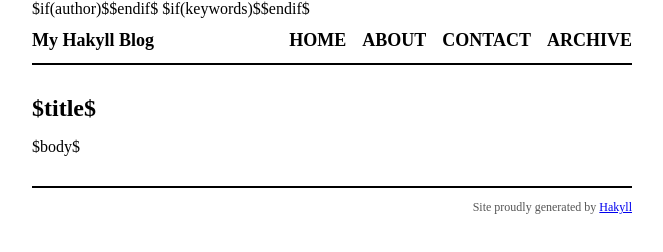
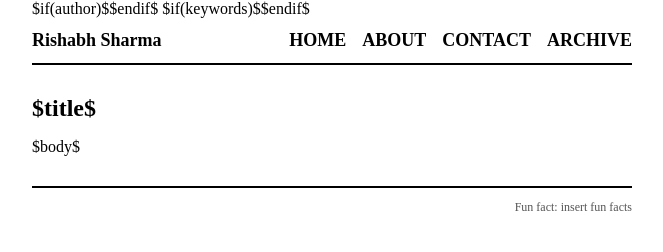
Before and after one commit to rishabhs1711/Website, a plain HTML site: page templates/default.html in a window 1280 px wide. Shown: the full height of the page, 308-971 px from the left. Drawn offline with Linux system fonts and the light colour scheme.

Commit message:
updated default.html

```diff
--- a/templates/default.html
+++ b/templates/default.html
@@ -4,7 +4,7 @@
         <meta charset="utf-8">
         <meta http-equiv="x-ua-compatible" content="ie=edge">
         <meta name="viewport" content="width=device-width, initial-scale=1">
-        <title>My Hakyll Blog - $title$</title>
+        <title>Rishabh Sharma</title>
 	$if(author)$<meta name="author" content="$author$">$endif$
 	$if(keywords)$<meta name="keywords" content="$keywords$">$endif$
         <link rel="stylesheet" href="/css/default.css" />
@@ -12,7 +12,7 @@
     <body>
         <header>
             <div class="logo">
-                <a href="/">My Hakyll Blog</a>
+                <a href="/">Rishabh Sharma</a>
             </div>
             <nav>
                 <a href="/">Home</a>
@@ -28,8 +28,7 @@
         </main>
 
         <footer>
-            Site proudly generated by
-            <a href="http://jaspervdj.be/hakyll">Hakyll</a>
+	  Fun fact: insert fun facts
         </footer>
     </body>
 </html>
```
